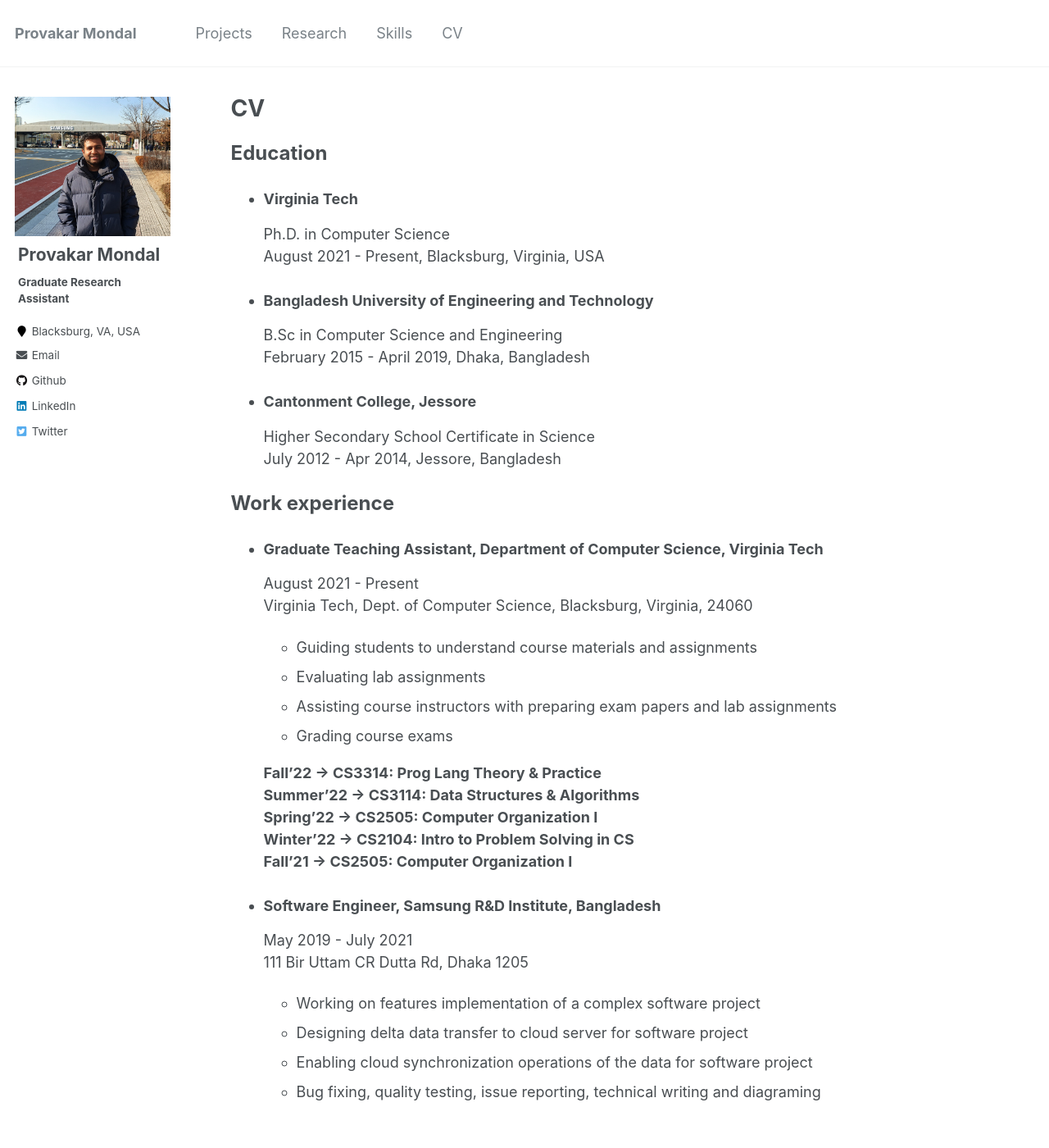
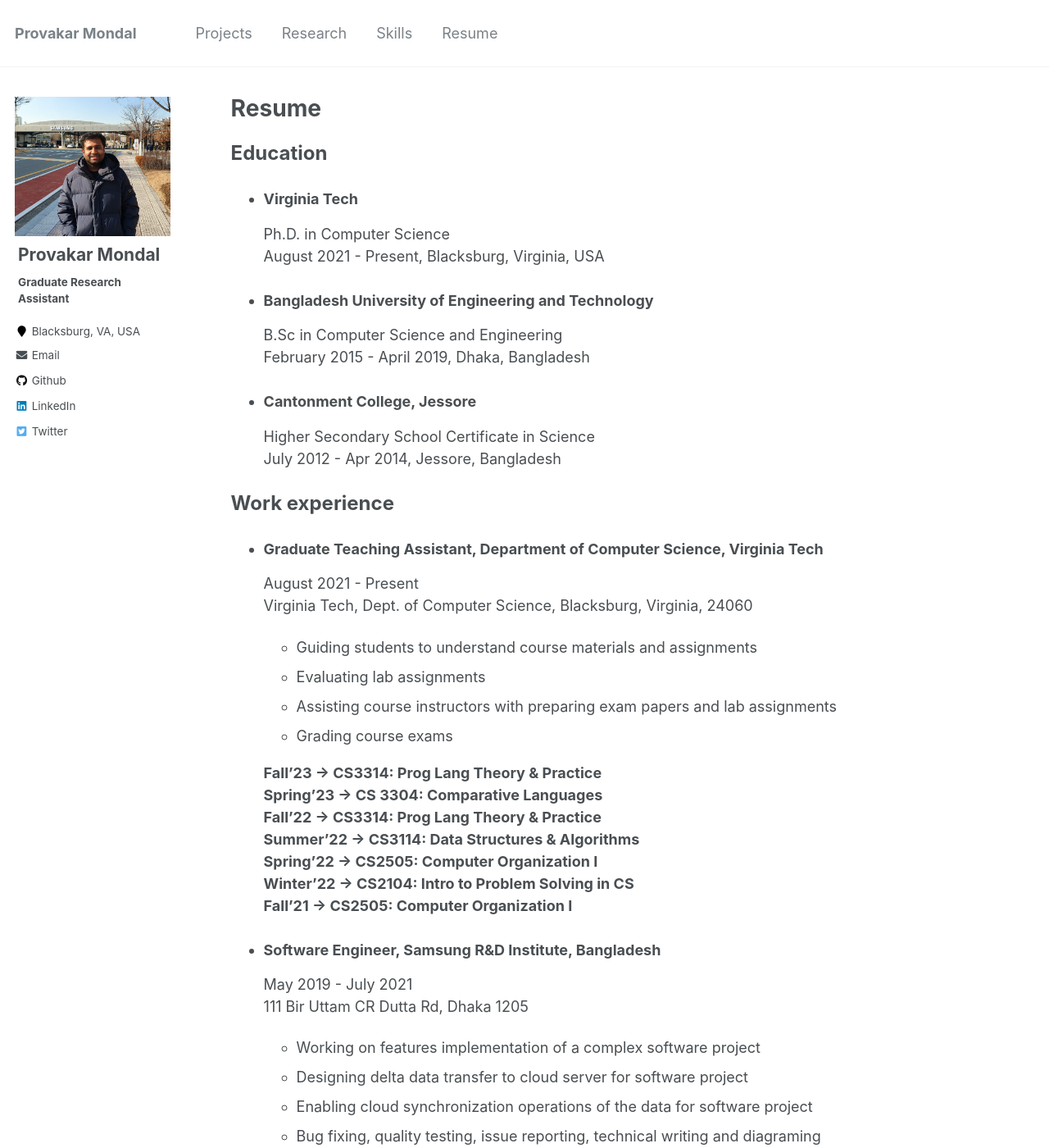
Before and after one commit to surzoprovakar/surzoprovakar.github.io, a Jekyll site: the page built from _pages/resume.md, in a window 1280 px wide and 1400 px high. Shown: the whole window at 82% size. Built offline with Jekyll 4.4.1, drawn with Linux system fonts in a browser that asks for light colours.

Commit message:
update resume [fall23]

```diff
--- a/_data/navigation.yml
+++ b/_data/navigation.yml
@@ -12,5 +12,5 @@
   - title: "Skills"
     url: /skills/
 
-  - title: "CV"
-    url: /cv/
+  - title: "Resume"
+    url: /resume/
--- a/_pages/cv.md
+++ b/_pages/resume.md
@@ -1,7 +1,7 @@
 ---
 layout: archive
-title: "CV"
-permalink: /cv/
+title: "Resume"
+permalink: /resume/
 author_profile: true
 ---
 ##### <font size = "+2.5"><b>Education</b></font>
@@ -24,6 +24,8 @@
   - Assisting course instructors with preparing exam papers and lab assignments
   - Grading course exams
 
+  <b>Fall'23 -> CS3314: Prog Lang Theory & Practice</b><br>
+  <b>Spring'23 -> CS 3304: Comparative Languages</b><br>
   <b>Fall'22 -> CS3314: Prog Lang Theory & Practice</b><br>
   <b>Summer'22 -> CS3114: Data Structures & Algorithms</b><br>
   <b>Spring'22 -> CS2505: Computer Organization I</b><br>
@@ -39,4 +41,4 @@
   - Bug fixing, quality testing, issue reporting, technical writing and diagraming
 
 <br> <br>
-<a href = "https://drive.google.com/file/d/1coZkQHCJ1bZ2udRdsVDZ4WB8SSzKrcr7/view?usp=sharing" target="_blank" rel="noopener noreferrer"><font face = "Segoe Print" size = "+1.5"><b><i>Click here to see my Resume</i></b></font></a>
+<a href = "surzoprovakar.github.io/_pages/Provakar_Resume.pdf" target="_blank" rel="noopener noreferrer"><font face = "Segoe Print" size = "+1.5"><b><i>Click here to see my Resume</i></b></font></a>
```
Also changed, not shown: 2 other files.
